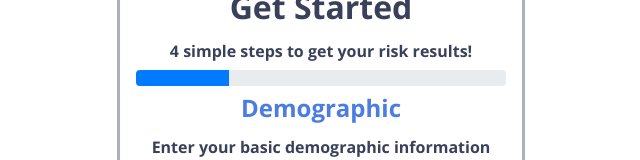
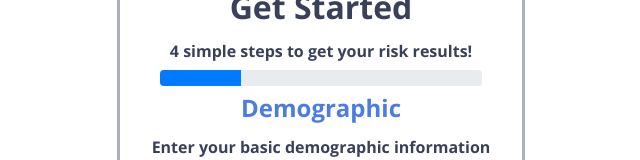
Before and after one commit to RaynyT/COVID-19-Risk-Assessment-Tool, a React (Create React App) app in the folder covrt/: page /get-started in a window 1280 px wide. Shown: the part 135-295 px from the top of the page, without its empty margins (319-959 px from the left). Built offline with nearby package versions, Linux system fonts and the light colour scheme.

Commit message:
Add margin to progress bar

```diff
--- a/covrt/src/components/Tutorial.css
+++ b/covrt/src/components/Tutorial.css
@@ -98,6 +98,11 @@
     flex: 1;
 }
 
+.tutorial-progress-bar {
+    margin-left: 1.5rem;
+    margin-right: 1.5rem;
+}
+
 .pagination-dots {
     padding: 0;
     margin: unset;
--- a/covrt/src/components/Tutorial.js
+++ b/covrt/src/components/Tutorial.js
@@ -57,7 +57,7 @@ export default function Tutorial() {
             <div className="tutorial-main-container">
                 <h1 className="heading-text">Get Started</h1>
                 <h2 className="sub-heading-text">4 simple steps to get your risk results!</h2>
-                    <ProgressBar now={progress} label={progress + "%"} srOnly />
+                    <ProgressBar className="tutorial-progress-bar" now={progress} label={progress + "%"} srOnly />
                 {stepScreen}
             </div>
         </div>
```
